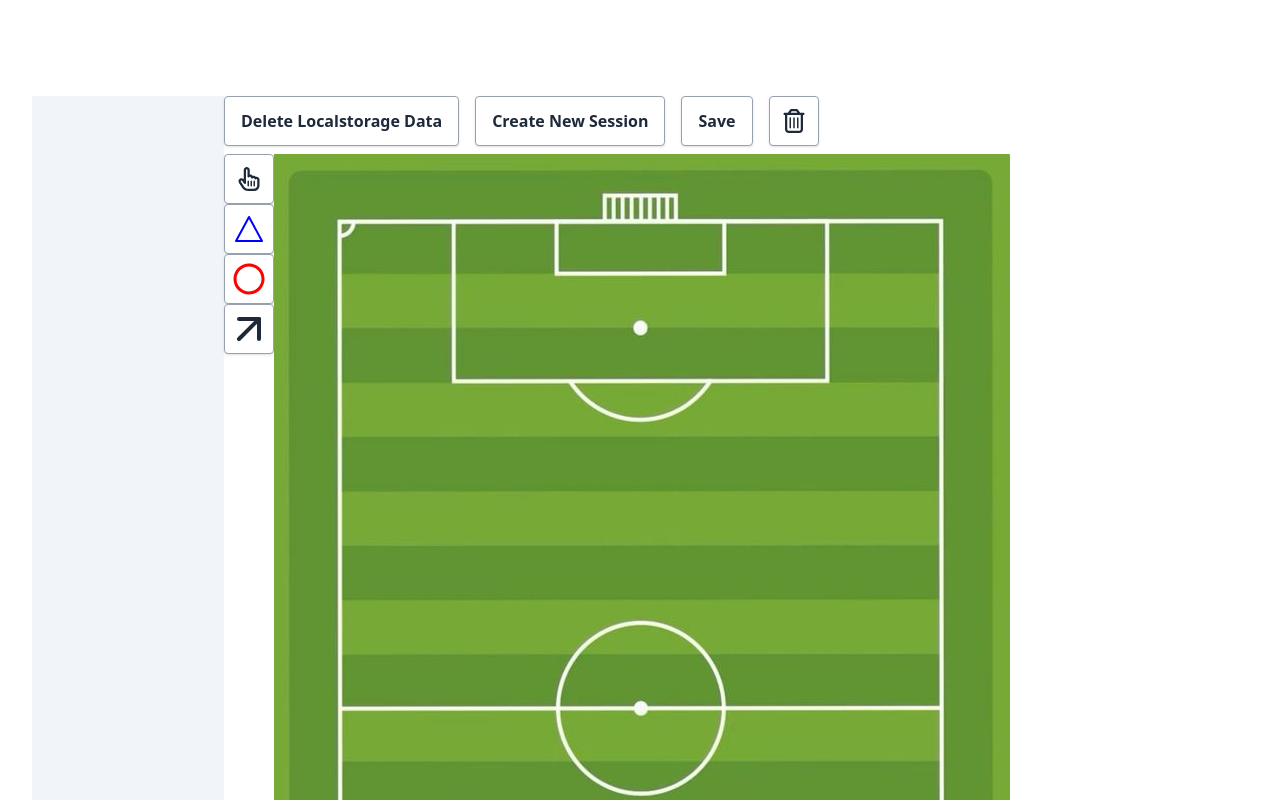
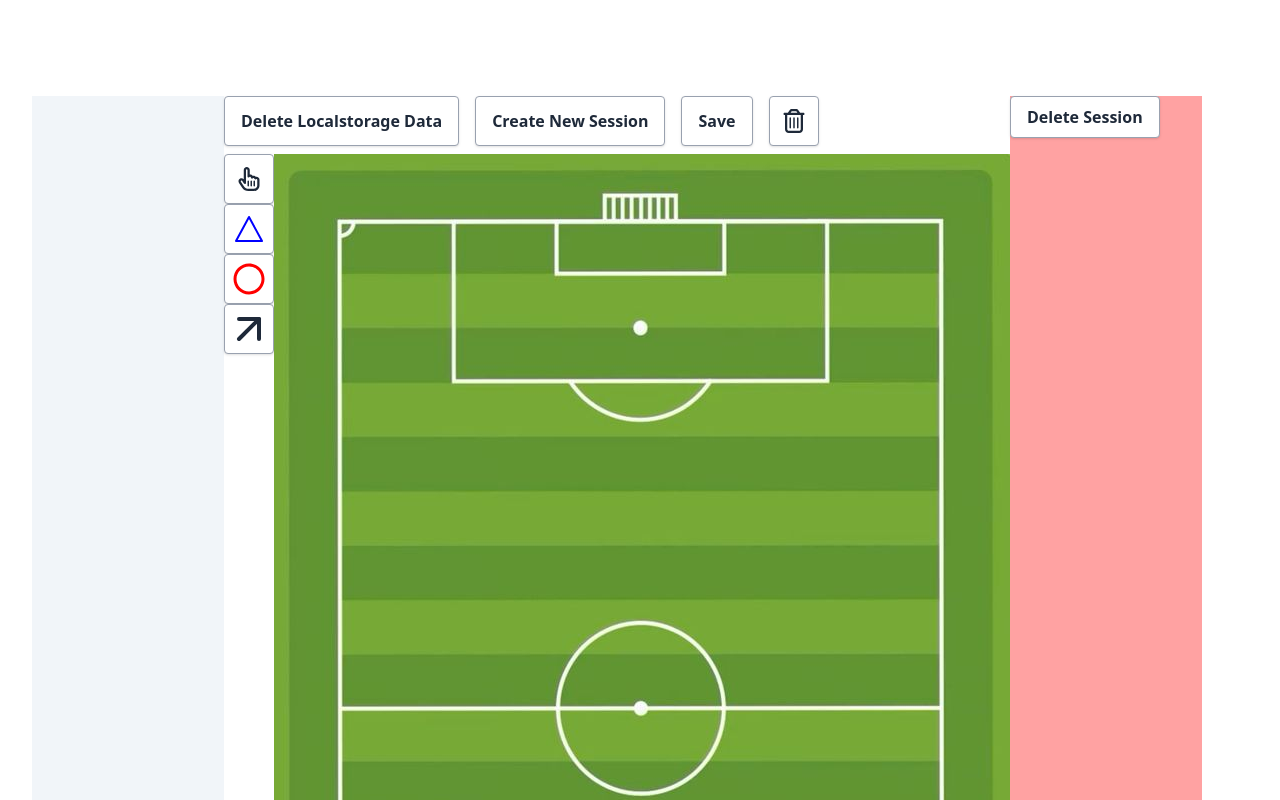
Before and after one commit to 2stash/soccer-session-planner, a React (Vite) app: page / in a window 1280 px wide. Shown: the top 800 px of the page. Built offline with nearby package versions, Linux system fonts and the light colour scheme.

Commit message:
Add functionality to delete a session

```diff
--- a/src/components/Canvas.jsx
+++ b/src/components/Canvas.jsx
@@ -14,7 +14,6 @@ const Canvas = (props) => {
   const [sessionData, setSessionData] = useState([]);
   const [metadata, setMetadata] = useState({ name: 'hi' });
   const [elements, setElements] = useState([]);
-  // const [availableSessions, setAvailableSessions] = useState([]);
   const [currentSessionIdx, setCurrentSessionIdx] = useState(0);
 
   const [offsets, setOffsets] = useState({});
@@ -103,7 +102,7 @@ const Canvas = (props) => {
     return () => {
       window.removeEventListener('keydown', handleKeyDown);
     };
-  }, [currentShape, elements, currentSessionIdx]);
+  }, [currentShape, elements, currentSessionIdx, sessionData]);
 
   const clearLocalStorage = () => {
     localStorage.removeItem('soccer-planner');
@@ -316,6 +315,18 @@ const Canvas = (props) => {
     }
   };
 
+  const handleDeleteSession = () => {
+    setSessionData((prevData) =>
+      prevData.filter((session, idx) => currentSessionIdx !== idx)
+    );
+    handleCurrentSessionIdxChange(0);
+
+    // const [sessionData, setSessionData] = useState([]);
+    // const [metadata, setMetadata] = useState({ name: 'hi' });
+    // const [elements, setElements] = useState([]);
+    // const [currentSessionIdx, setCurrentSessionIdx] = useState(0);
+  };
+
   const handleShapeSelected = (value) => {
     let shape;
     if (value === 'circle') {
@@ -421,6 +432,13 @@ const Canvas = (props) => {
             />
           </div>
         </div>
+
+        {/* Session section */}
+        <div className='bg-red-300 w-48'>
+          <button className='btn btn-white' onClick={handleDeleteSession}>
+            Delete Session
+          </button>
+        </div>
       </div>
     </div>
   );
```
